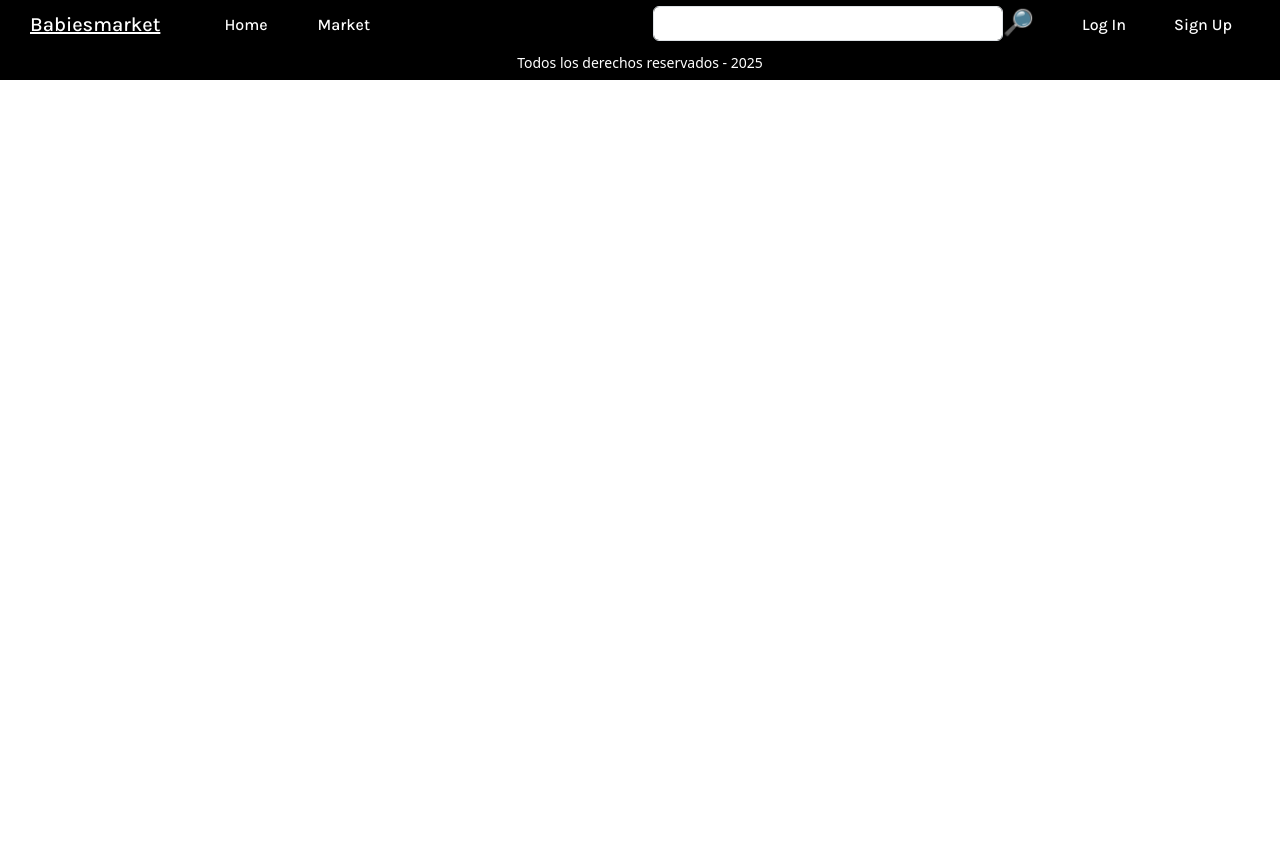
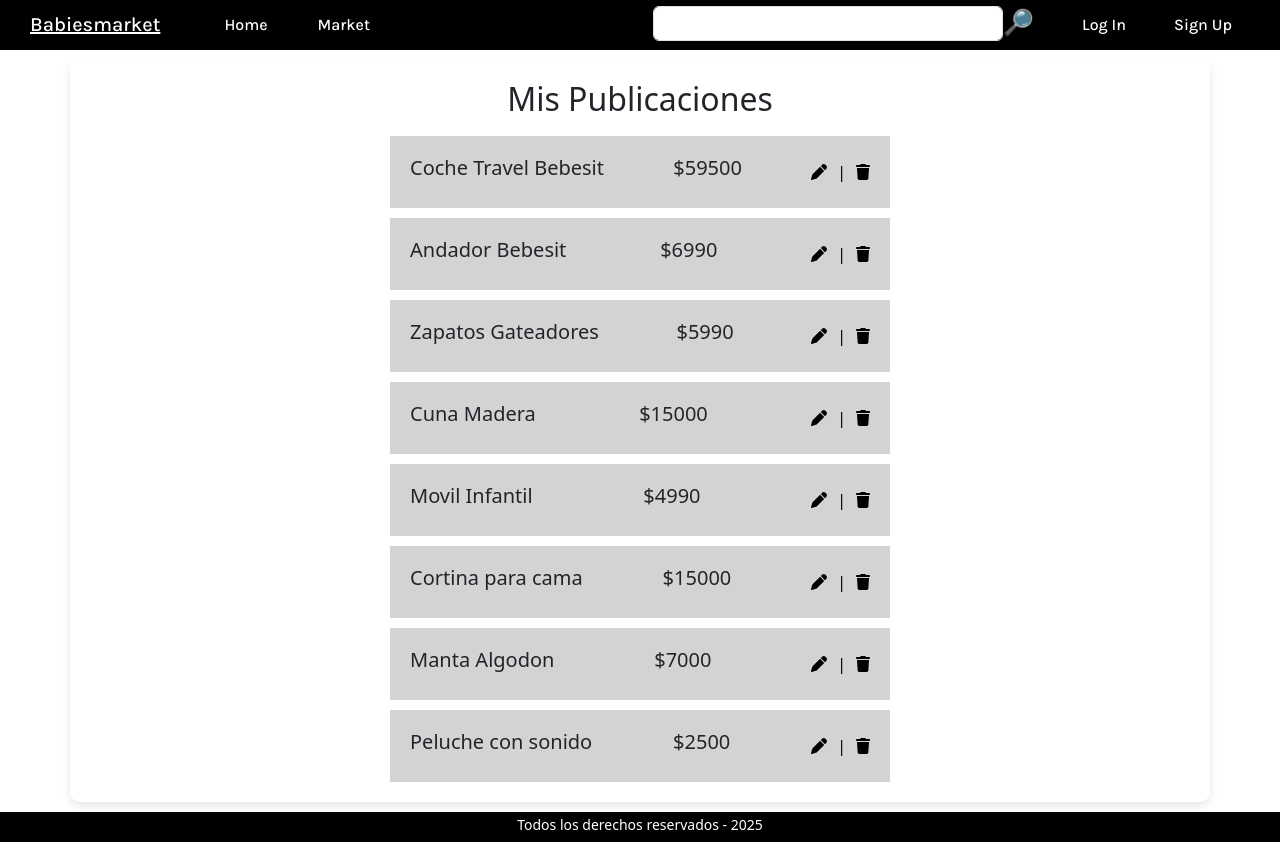
Before and after one commit to Pily1981/hito2Front, a React (Vite) app: page /myPublications in a window 1280 px wide. Before the commit the page ends 800 px from the top, so only its background shows below. Built offline with nearby package versions, Linux system fonts and the light colour scheme.

Commit message:
se modifica vista mypublications

```diff
--- a/src/App.jsx
+++ b/src/App.jsx
@@ -26,7 +26,7 @@ function App() {
           <Route path="/products" element={<Productos />} />
           <Route path="/profile" element={<Profile />} />
           <Route path="/upload" element={<Formulario />} />
-          <Route path="/myPublications/:id" element={<MyPublications />} />
+          <Route path="/myPublications" element={<MyPublications />} />
           <Route path="/product/:id" element={<ProductPage />} />
         </Routes>
       </BrowserRouter>
--- a/src/Componentes/stylesheets/myPublications.css
+++ b/src/Componentes/stylesheets/myPublications.css
@@ -1,34 +1,40 @@
+.container-mp {
+    display: flex;
+    flex-direction: column;
+    justify-content: center;
+    align-content: space-around;
+  }
 
-.container-mp{
+  .publication-content-mp {
     display: flex;
     flex-direction: column;
     justify-content: center;
     align-items: center;
-    justify-items: center;
-}
+    text-align: center;
+    gap: 10px;
+  }
 
-.publication-content-mp{
+   .mp-inf {
     display: flex;
-    flex-direction: column;
-    justify-content: center;
+    justify-content: space-between;
     align-items: center;
-    justify-items: center;
-    margin-top: 20px;
-}
+    padding: 20px;
+    background-color: lightgray;
+    width: 500px;
+  }
 
-.mp-inf{
-    display: inline-flex;
-    justify-content: space-between;
-    background-color: #d3d3d3 ;
-    padding: 20px;
-    margin: 20px;
-    width: 500px;
-}
+  .mp-inf h6 {
+    font-size: 20px;
+ }
 
-.fontawesome {
+   .fontawesome {
+    display: flex;
+    gap: 10px;
+    align-items: center;
     text-decoration: none;
-    color: #000000;
-}
+    color: black;
+  }
+
 
 @media (max-width: 768px) {
     .container-mp {
@@ -36,6 +42,6 @@
     }
 
     .mp-inf{
-        width: 95%;
+        width: 90%;
   }
  }
--- a/src/pages/Profile.jsx
+++ b/src/pages/Profile.jsx
@@ -12,7 +12,7 @@ const Profile = () => {
   };
 
   const myPublications = () => {
-    navigate("/myPublications/P001");
+    navigate("/myPublications");
   };
 
   const createPublication = () => {
--- a/src/pages/myPublications.jsx
+++ b/src/pages/myPublications.jsx
@@ -1,28 +1,28 @@
 import React from "react";
 import "../Componentes/stylesheets/myPublications.css";
 import productos from "../Componentes/Productos";
-import { useParams, NavLink } from "react-router-dom";
+import { NavLink } from "react-router-dom";
 import { FontAwesomeIcon } from "@fortawesome/react-fontawesome";
 import { faPen } from '@fortawesome/free-solid-svg-icons';
 import { faTrash } from '@fortawesome/free-solid-svg-icons';
 import { Container } from "react-bootstrap";
 
-const MyPublications = () => {
-    const { id } = useParams();
-    const producto = productos.find((p) => p.id === id);
 
+ const MyPublications = () => {
   return (
-   <Container className="container-mp">
+    <Container className="container-mp">
       <main className="publication-content-mp">
         <h2>Mis Publicaciones</h2>
-        <div className="mp-inf">
-            <h5>{producto.name}</h5>
-            <h5> ${producto.price}</h5>
+        {productos.map((producto) => (
+        <div className="mp-inf" key={producto.id}>
+          <h6>{producto.name}</h6>
+          <h6>${producto.price}</h6>
         <NavLink to="/profile" className="fontawesome">
-            <span>  <FontAwesomeIcon icon={faPen} /></span> |
-            <span>  <FontAwesomeIcon icon={faTrash} /></span>
+          <span>  <FontAwesomeIcon icon={faPen} /></span> |
+          <span>  <FontAwesomeIcon icon={faTrash} /></span>
         </NavLink>
         </div>
+      ))}
       </main>
     </Container>
   );
```
